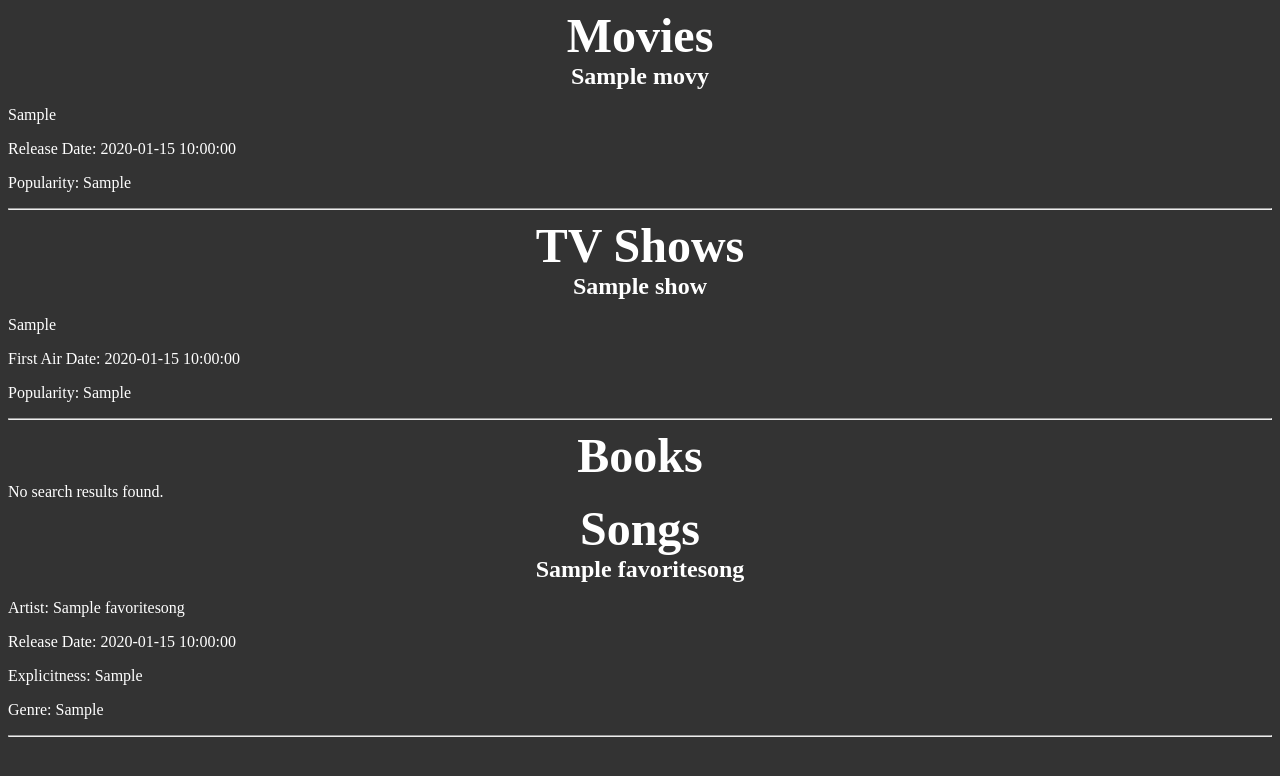
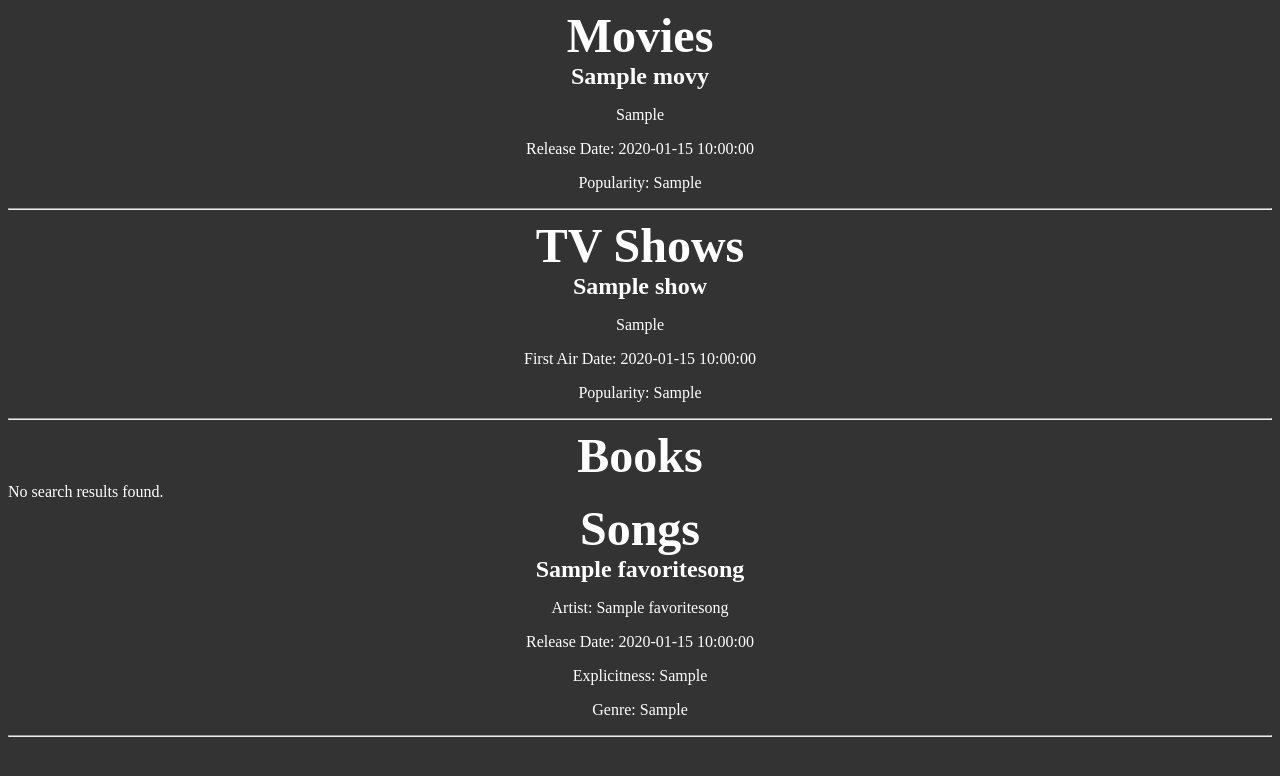
Before and after one commit to sunRyzen/Entertainment-Database, a PHP site: page /favorites.php in a window 1280 px wide. Shown: the top 776 px of the page. Run offline with PHP 8.4, Linux system fonts and the light colour scheme; tables that the repository leaves empty or names only in its code hold one stand-in row (values such as "Sample post"); data that the repository does not hold is empty.

Commit message:
Update styles2.css
centered <p> and <img> tags

```diff
--- a/capstone/styles2.css
+++ b/capstone/styles2.css
@@ -46,3 +46,11 @@ a:hover, a:active {
   color: white;
   text-decoration: underline;
 }
+img {
+  display: block;
+  margin: 0 auto;
+}
+
+p {
+  text-align: center;
+}
```
